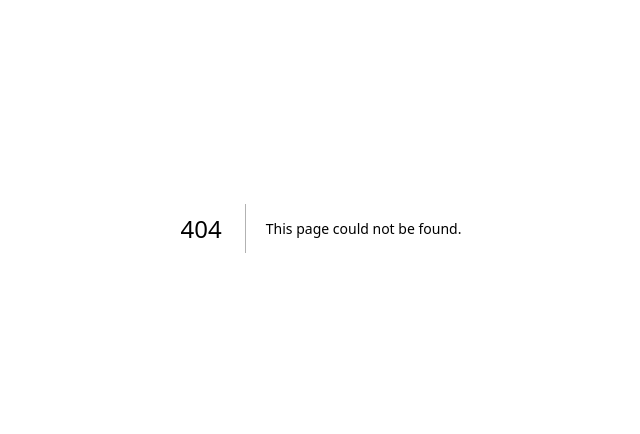
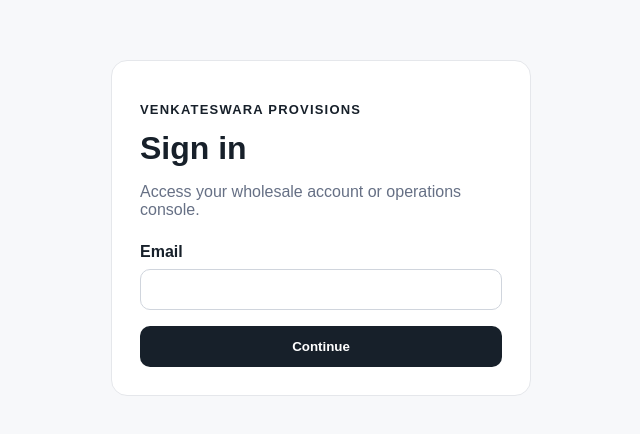
Before and after one commit to tejtechsolo/venkateswara-provisions, a Next.js app: page /login in a window 1280 px wide. Before the commit this address had no page. Shown: the part 172-606 px from the top of the page, without its empty margins (319-959 px from the left). Built offline with nearby package versions, Linux system fonts and the light colour scheme.

Commit message:
feat: add authentication entry page

```diff
--- /dev/null
+++ b/app/login/page.tsx
@@ -0,0 +1,24 @@
+"use client"
+
+import { FormEvent, useState } from "react"
+
+export default function LoginPage() {
+  const [email, setEmail] = useState("")
+  const [message, setMessage] = useState("")
+
+  function submit(event: FormEvent) {
+    event.preventDefault()
+    setMessage("Authentication is ready to connect to Supabase. Add NEXT_PUBLIC_SUPABASE_URL and NEXT_PUBLIC_SUPABASE_ANON_KEY to enable sign-in.")
+  }
+
+  return <main style={{ minHeight: "100vh", display: "grid", placeItems: "center", padding: 24 }}>
+    <form onSubmit={submit} style={{ width: "100%", maxWidth: 420, background: "white", border: "1px solid #e5e7eb", borderRadius: 16, padding: 28 }}>
+      <p style={{ fontSize: 13, fontWeight: 700, textTransform: "uppercase", letterSpacing: 1.2 }}>Venkateswara Provisions</p>
+      <h1 style={{ fontSize: 32, margin: "8px 0" }}>Sign in</h1>
+      <p style={{ color: "#667085" }}>Access your wholesale account or operations console.</p>
+      <label style={{ display: "block", marginTop: 24, fontWeight: 600 }}>Email<input required type="email" value={email} onChange={e => setEmail(e.target.value)} style={{ display: "block", width: "100%", marginTop: 8, padding: 12, border: "1px solid #d0d5dd", borderRadius: 10 }} /></label>
+      <button type="submit" style={{ width: "100%", marginTop: 16, padding: 13, border: 0, borderRadius: 10, background: "#17202a", color: "white", fontWeight: 700 }}>Continue</button>
+      {message && <p style={{ marginTop: 16, fontSize: 13, lineHeight: 1.5 }}>{message}</p>}
+    </form>
+  </main>
+}
```
